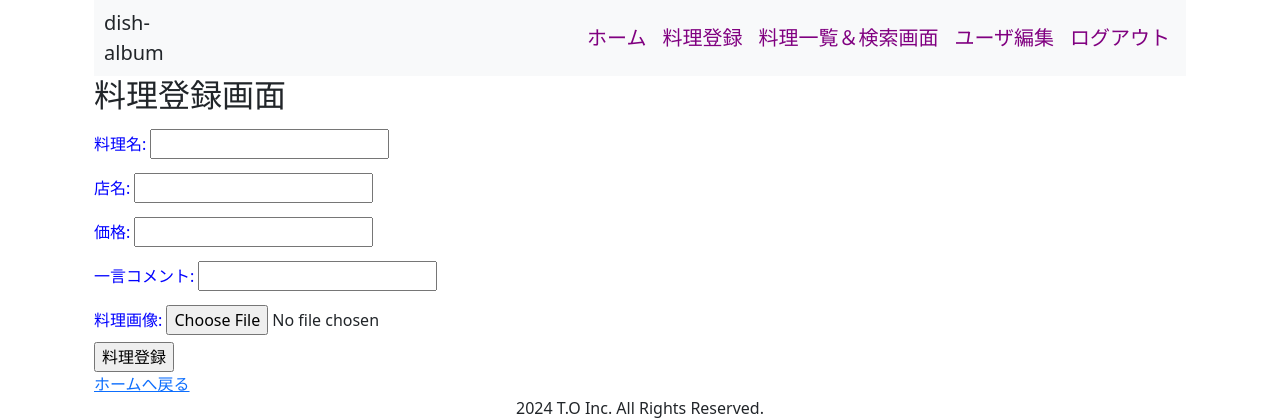
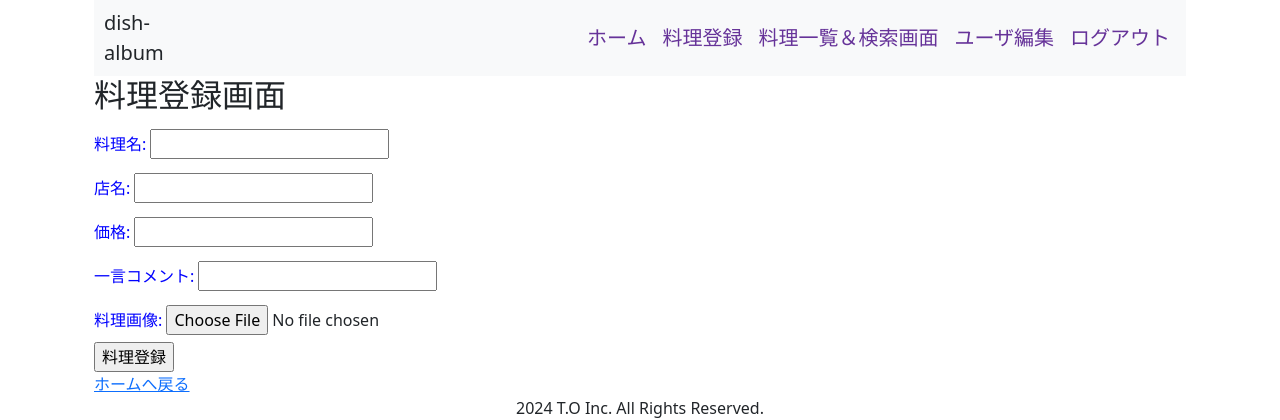
Before and after one commit to takashu1727/portfolio, a Django app: page /dish_album/dish_create/ in a window 1280 px wide. Shown: the top 420 px of the page. Run offline with Django 5.2, Linux system fonts and the light colour scheme; a user stored in the database is signed in.

Commit message:
css編集

```diff
--- a/dish_album/Dish_Album/static/css/style.css
+++ b/dish_album/Dish_Album/static/css/style.css
@@ -1,5 +1,5 @@
 .navcolor{
-    color: purple;
+    color: rebeccapurple;
     display: block;
     float: left;
 }
```
